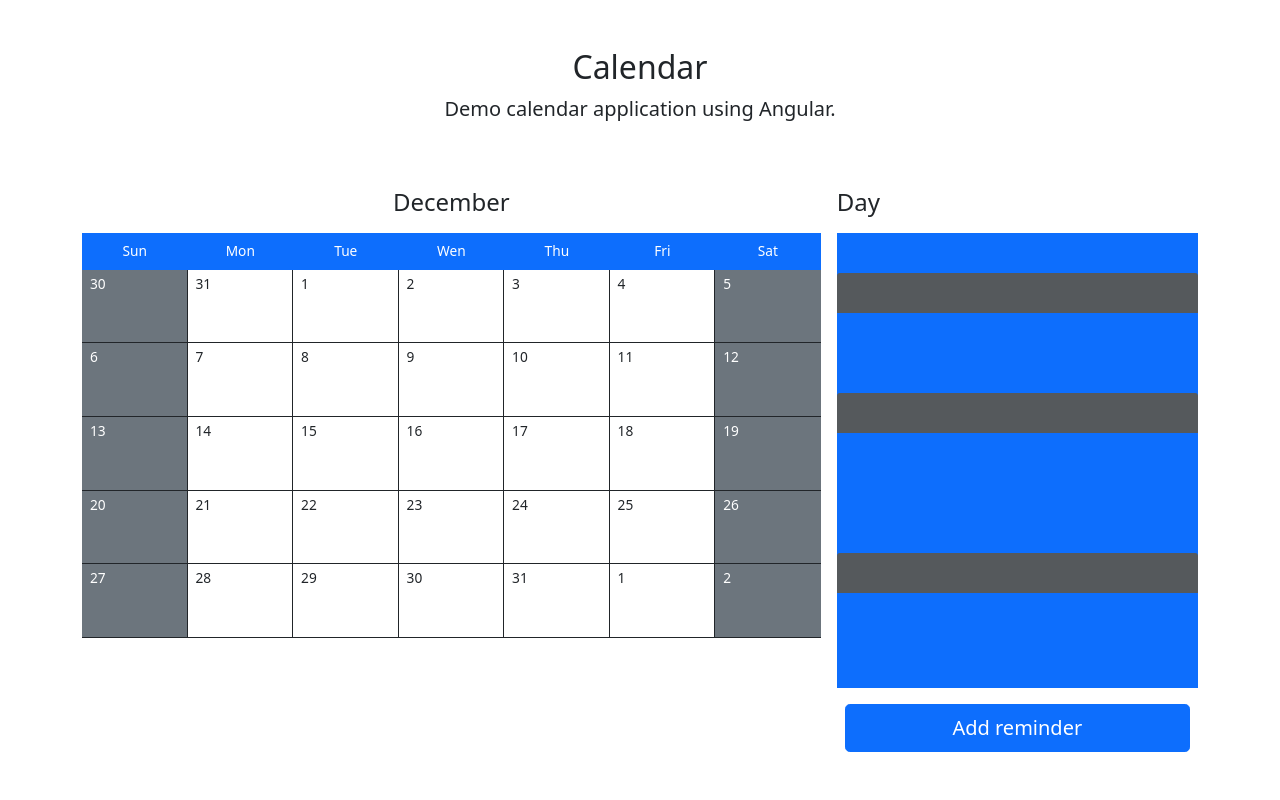
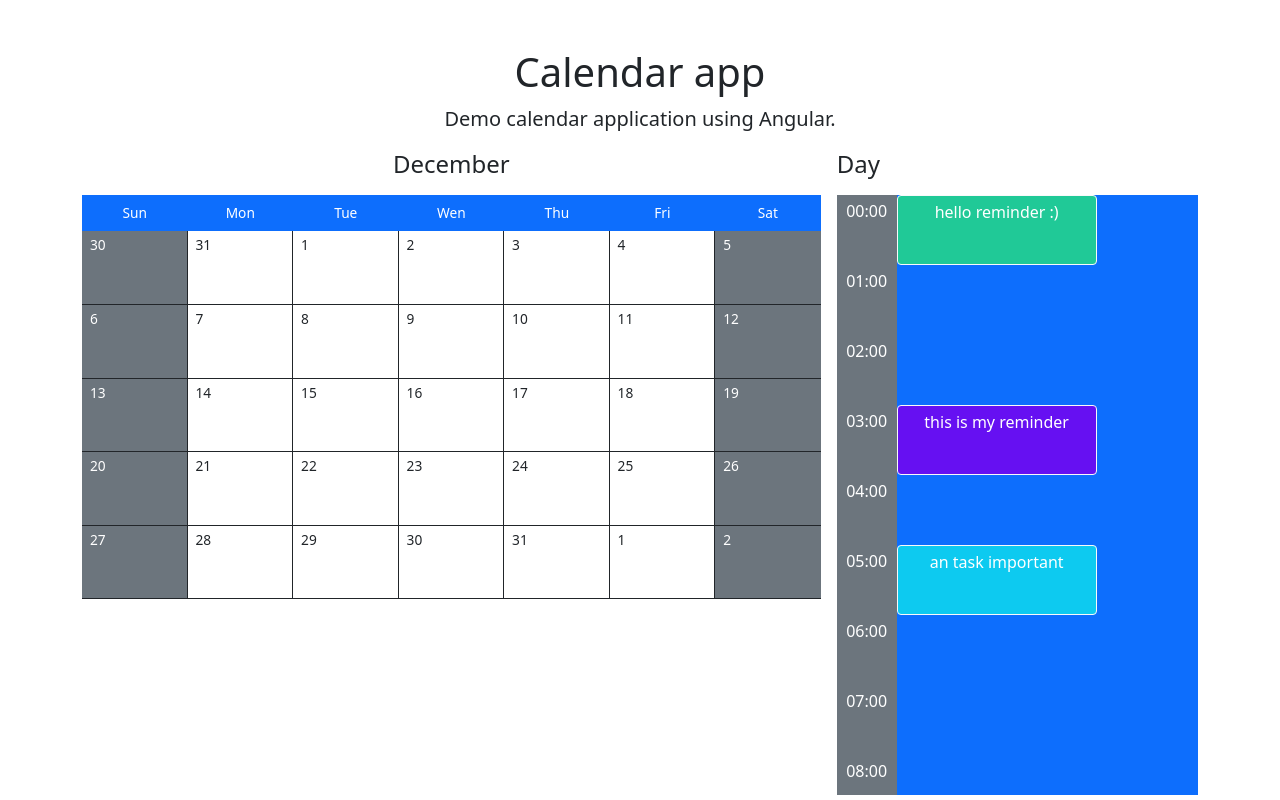
Before and after one commit to EleazarSauz/calendar-app, an Angular app: page /day in a window 1280 px wide. Shown: the top 800 px of the page. Built offline with nearby package versions, Linux system fonts and the light colour scheme.

Commit message:
complete schedule day

```diff
--- a/src/app/components/day.component.html
+++ b/src/app/components/day.component.html
@@ -1,18 +1,29 @@
 
 <h4 class="mb-3">Day</h4>
 
-<div class="h-50 overflow-auto">
-    <div class="bg-primary" style="height: 800px; display: grid; grid-template-rows: repeat(20, 40px);">
-        <svg
-            *ngFor="let reminder of listReminders"
-            class="bd-placeholder-img card-img-top"
-            [style.grid-row-start]="reminder"
-            width="100%" height="100%" xmlns="http://www.w3.org/2000/svg" role="img"
-            aria-label="Placeholder: Thumbnail" preserveAspectRatio="xMidYMid slice" focusable="false"
+<div class="overflow-auto bg-primary text-white">
+    <div style="height: 600px;">
+        <div
+            style="display: grid; grid-template-rows: repeat(24, 70px); grid-auto-columns: 200px; grid-template-columns: 60px"
         >
-            <title>Placeholder</title>
-            <rect width="100%" height="100%" fill="#55595c"></rect>
-        </svg>
+            <div class="bg-secondary text-center pt-1"
+                [style.grid-row-start]="hour + 1"
+                *ngFor="let hour of hours">
+                {{hour | number: '2.0-0'}}:00
+            </div>
+
+            <div
+                *ngFor="let reminder of listReminders"
+                class="p-1 text-center border border-light rounded"
+                [style.grid-row-start]="reminder.hour"
+                [style.background]="reminder.color"
+                width="100%" height="100%" xmlns="http://www.w3.org/2000/svg" role="img"
+                aria-label="Placeholder: Thumbnail" preserveAspectRatio="xMidYMid slice" focusable="false"
+                (click)="clickOnReminder(reminder)"
+            >
+                <p>{{reminder.text}}</p>
+            </div>
+        </div>
     </div>
 </div>
 
--- a/src/app/components/day.component.ts
+++ b/src/app/components/day.component.ts
@@ -8,9 +8,49 @@ import { Component, OnInit } from '@angular/core';
 export class DayComponent implements OnInit {
   hours: number[] = [...Array(24).keys()];
 
-  listReminders: number[] = [2,5,9,13,17]
+  listReminders: any[] = [
+    {
+      text: 'this is my reminder',
+      day: 2,
+      color: '#6610f2',
+      hour: 4
+    },
+    {
+      text: 'an task important',
+      day: 2,
+      color: '#0dcaf0',
+      hour: 6
+    },
+    {
+      text: 'hello reminder :)',
+      day: 2,
+      color: '#20c997',
+      hour: 0
+    },
+    {
+      text: 'anything else',
+      day: 2,
+      color: '#dc3545',
+      hour: 10
+    },
+    // {
+    //   text: 'wherever...',
+    //   day: 2,
+    //   color: '#20c997',
+    //   hour: 4
+    // },
+    // {
+    //   text: 'other thing',
+    //   day: 2,
+    //   color: '#20c997',
+    //   hour: 4
+    // },
+  ];
 
   constructor() { }
+  clickOnReminder(reminder) {
+    console.log('reminder', reminder)
+  }
 
   ngOnInit(): void {
   }
--- a/src/app/pages/calendar.component.html
+++ b/src/app/pages/calendar.component.html
@@ -1,6 +1,6 @@
 <div class="container">
-    <div class="py-5 text-center">
-        <h2>Calendar</h2>
+    <div class="pt-5 text-center">
+        <h1>Calendar app</h1>
         <p class="lead">
             Demo calendar application using Angular.
         </p>
```
